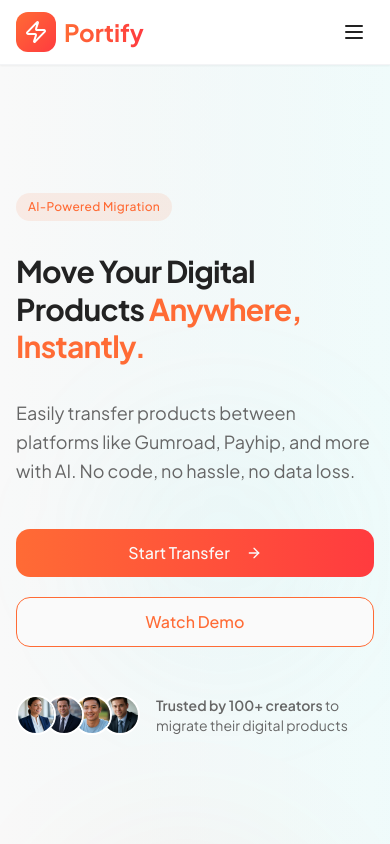
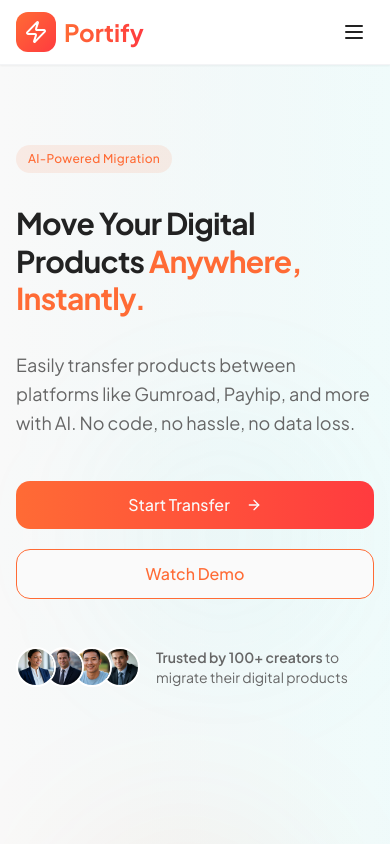
Before and after one commit to SumanthChary/portify-original, a React (Vite) app: page / in a window 390 px wide. Shown: the top 844 px of the page. Built offline with nearby package versions, Linux system fonts and the light colour scheme.

Commit message:
Fix: Reduce gap between header and hero section
Reduced the top padding of the hero section and adjusted responsiveness to minimize the gap between the header and hero content on various screen sizes.

```diff
--- a/src/components/sections/HeroSection.tsx
+++ b/src/components/sections/HeroSection.tsx
@@ -30,7 +30,7 @@ const HeroSection = () => {
   ];
 
   return (
-    <section className="relative overflow-hidden bg-hero-gradient pt-20 md:pt-24 lg:pt-28 pb-16">
+    <section className="relative overflow-hidden bg-hero-gradient pt-8 sm:pt-12 md:pt-16 lg:pt-20 pb-16">
       <div className="section-container">
         <div className="grid grid-cols-1 md:grid-cols-12 gap-8 items-center">
           <div className="md:col-span-6 space-y-8 animate-fadeIn z-10">
```
